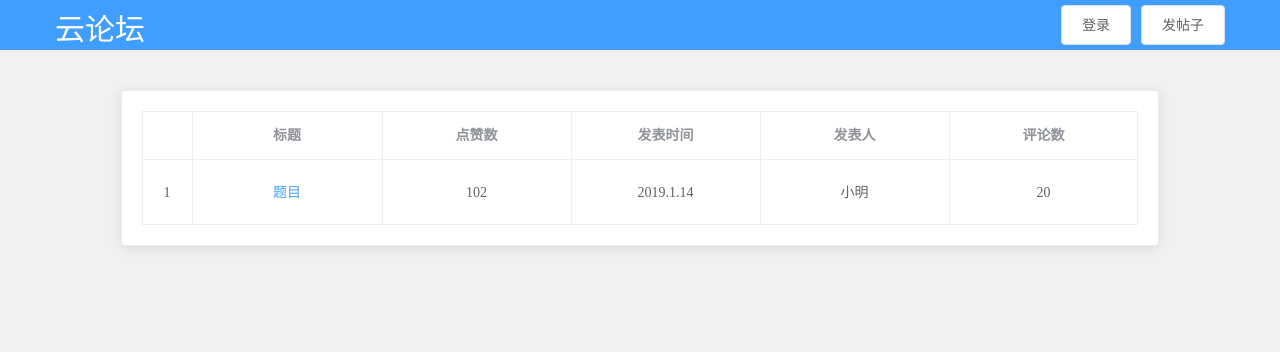
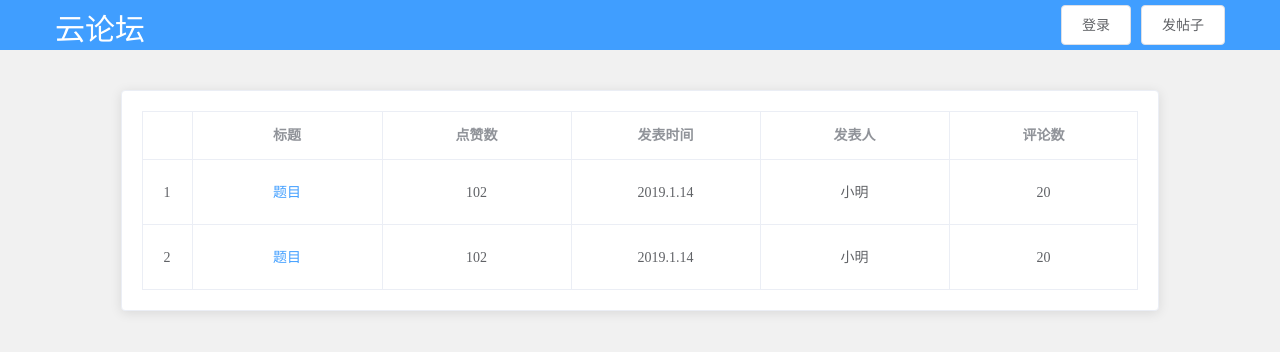
Before and after one commit to TheLifeline/JavaWeb, a Vue app in the folder src/main/resources/static/forum/: page /detail in a window 1280 px wide. Shown: the top 352 px of the page. Built offline with nearby package versions, Linux system fonts and the light colour scheme; no server answers; what mavon-editor would draw is missing.

Commit message:
登录标签状态

```diff
--- a/src/main/resources/static/forum/src/views/index.vue
+++ b/src/main/resources/static/forum/src/views/index.vue
@@ -6,8 +6,12 @@
                     <div class="header-l">
                         <h1>云论坛</h1>
                     </div>
-                    <div class="header-r">
+                    <div class="header-r" v-if="!isLogin">
                         <el-button @click="handleLogin">登录</el-button>
+                        <el-button @click="postForum">发帖子</el-button>
+                    </div>
+                    <div class="header-r" v-else>
+                        <el-button @click="handleLogin">登出</el-button>
                         <el-button @click="postForum">发帖子</el-button>
                     </div>
                 </div>
@@ -35,7 +39,15 @@
         name:'index',
         data(){
             return {
+                isLogin:false,
                 data:[{
+                    id:1,
+                    topic:'题目',
+                    likeNums:102,
+                    topicTime:'2019.1.14',
+                    createUser:'小明',
+                    topicReplyCount:20
+                },{
                     id:1,
                     topic:'题目',
                     likeNums:102,
@@ -46,7 +58,8 @@
                 console:console
             }
         },
-        mounted (){
+        mounted(){
+            this.isLogined()
             this.getAllTopic()
         },
         methods:{
@@ -77,7 +90,27 @@
                         });
                     }
                 });
+            },
+            isLogined(){
+                this.$axios.get(
+                    "http://localhost:8081/islogin",{
+                        headers: {
+                        'Authorization': localStorage.getItem('token')
+                        }
+                    }
+                ).then(res =>{
+                    this.data.isLogin=res.data.data
+                })
+                .catch(error => {
+                    if(error.response){
+                        this.$message({
+                            message:error.response.data.msg,
+                            type:"warning"
+                        });
+                    }
+                });
             }
+
         }
     }
 </script>
```
